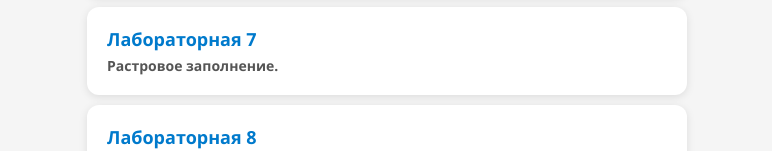
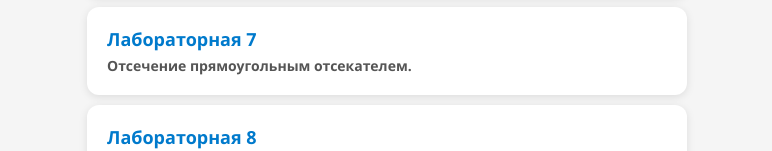
Before and after one commit to Danilado/IU7-CG, a plain HTML site: page index.html in a window 1280 px wide. Shown: the part 711-862 px from the top of the page, without its empty margins (253-1025 px from the left). Drawn offline with Linux system fonts and the light colour scheme.

Commit message:
deploy: 36337e31e33c1c204be877a2376312ee0f8407f4

```diff
--- a/index.html
+++ b/index.html
@@ -96,7 +96,7 @@
       <a href="lab_07/">
         <li>
           Лабораторная 7
-          <p>Растровое заполнение.</p>
+          <p>Отсечение прямоугольным отсекателем.</p>
         </li>
       </a>
       <a href="lab_08/">
```
